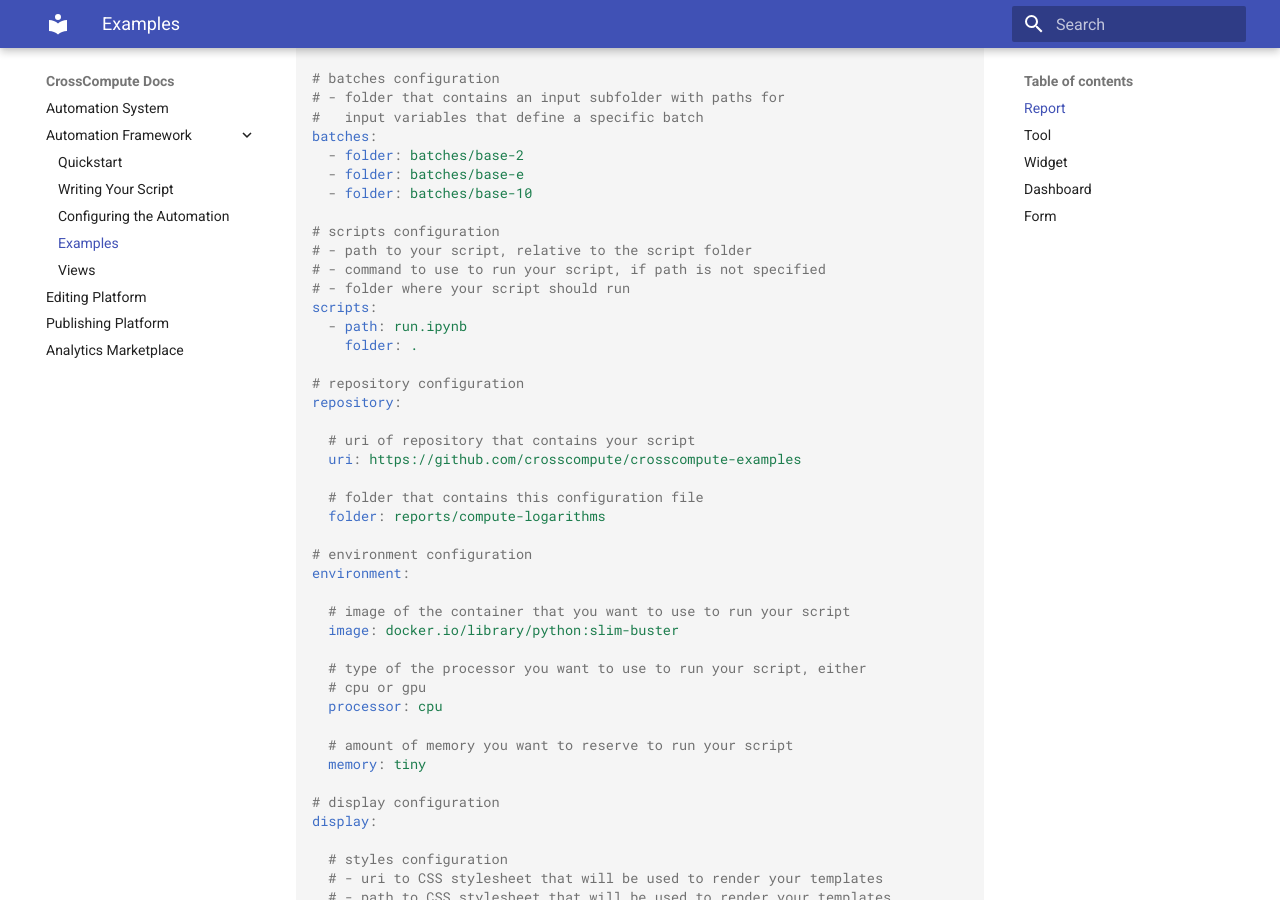
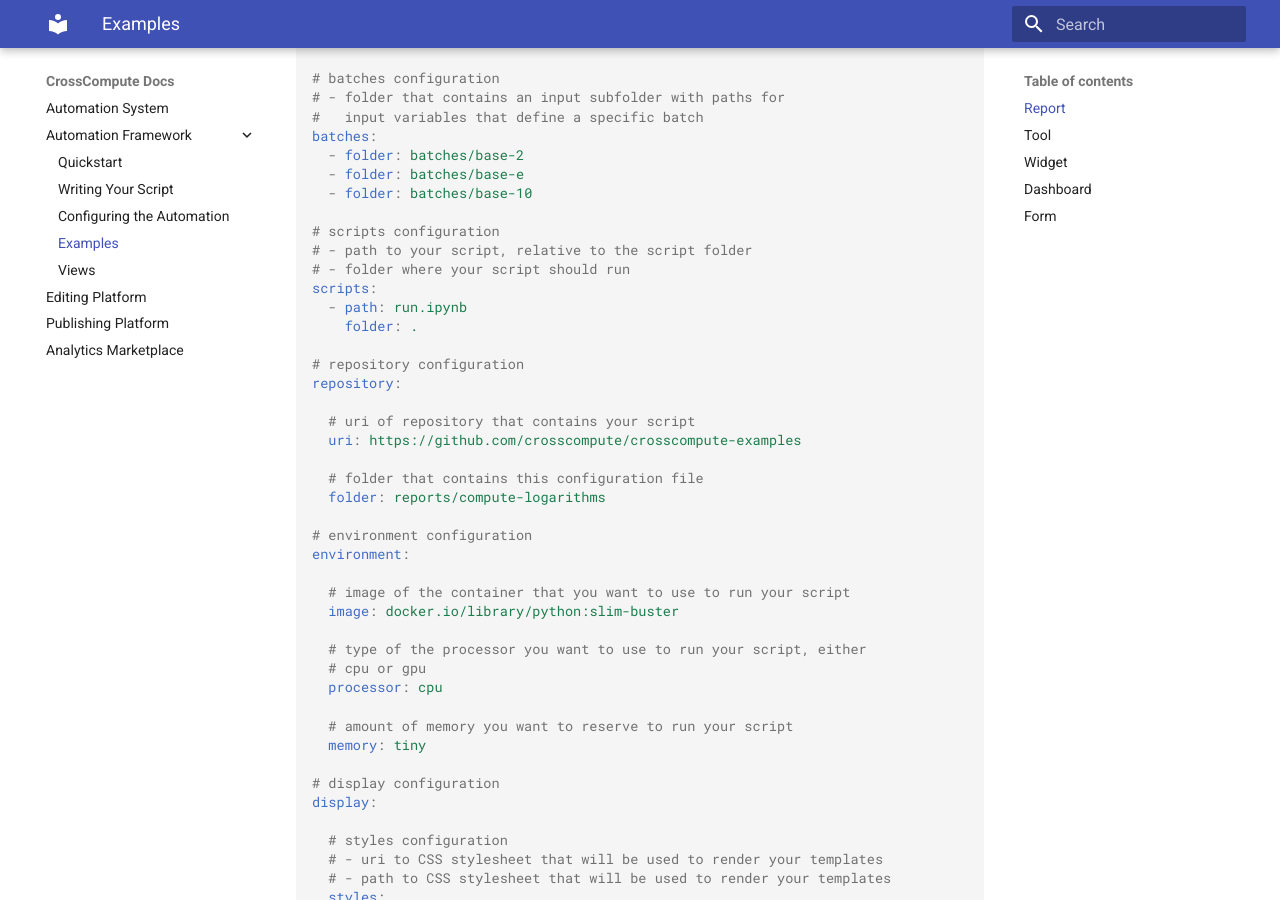
Before and after one commit to crosscompute/crosscompute-docs, an MkDocs documentation site: the page built from docs/automation-framework/examples.md, in a window 1280 px wide and 900 px high, scrolled down 1485 px. Built offline with MkDocs 1.6.1 and Material for MkDocs 9.7.7, drawn with Linux system fonts in a browser that asks for light colours.

Commit message:
Update docs

```diff
--- a/docs/automation-framework/examples.md
+++ b/docs/automation-framework/examples.md
@@ -76,7 +76,6 @@ batches:
 
 # scripts configuration
 # - path to your script, relative to the script folder
-# - command to use to run your script, if path is not specified
 # - folder where your script should run
 scripts:
   - path: run.ipynb
```
